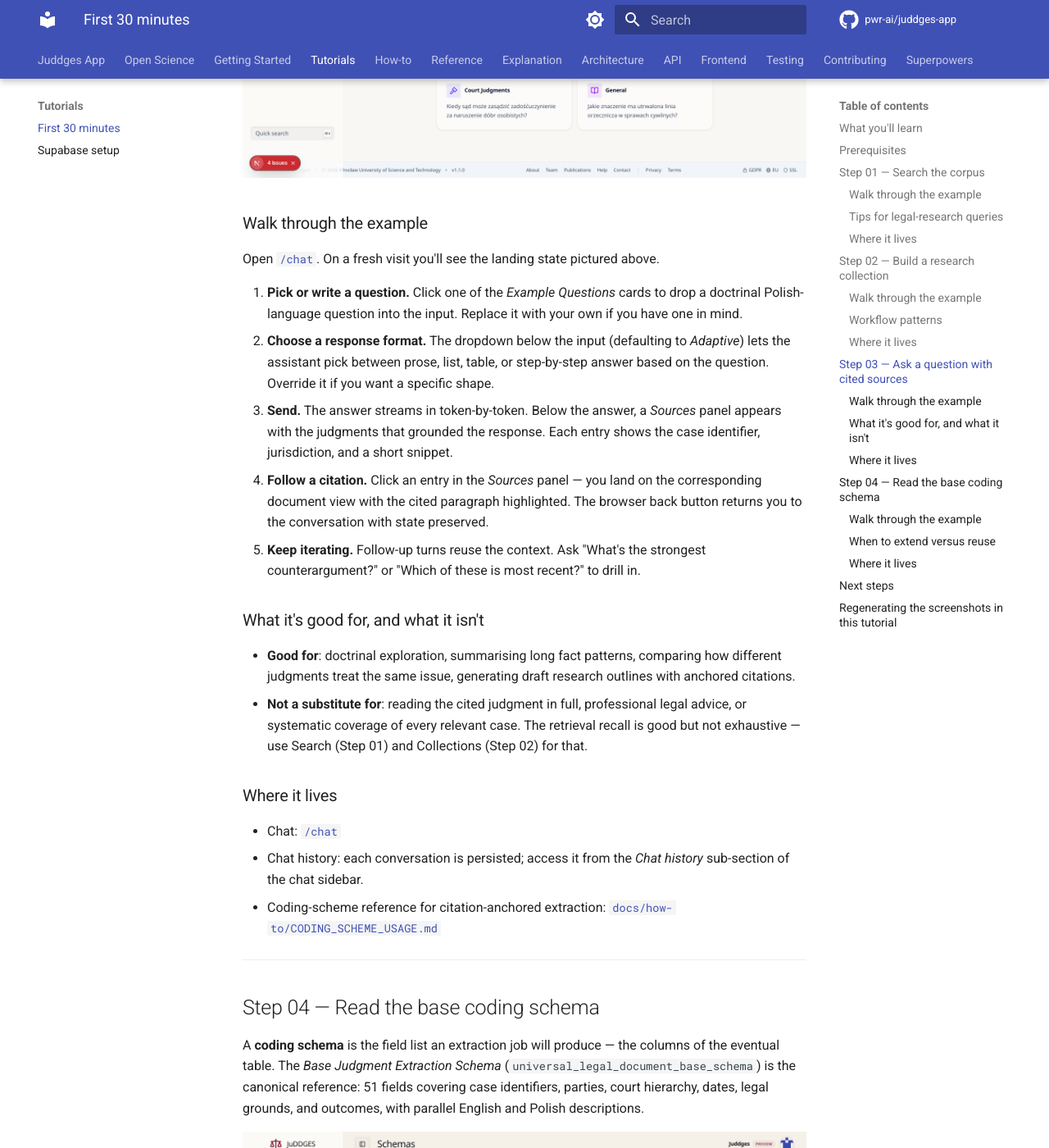
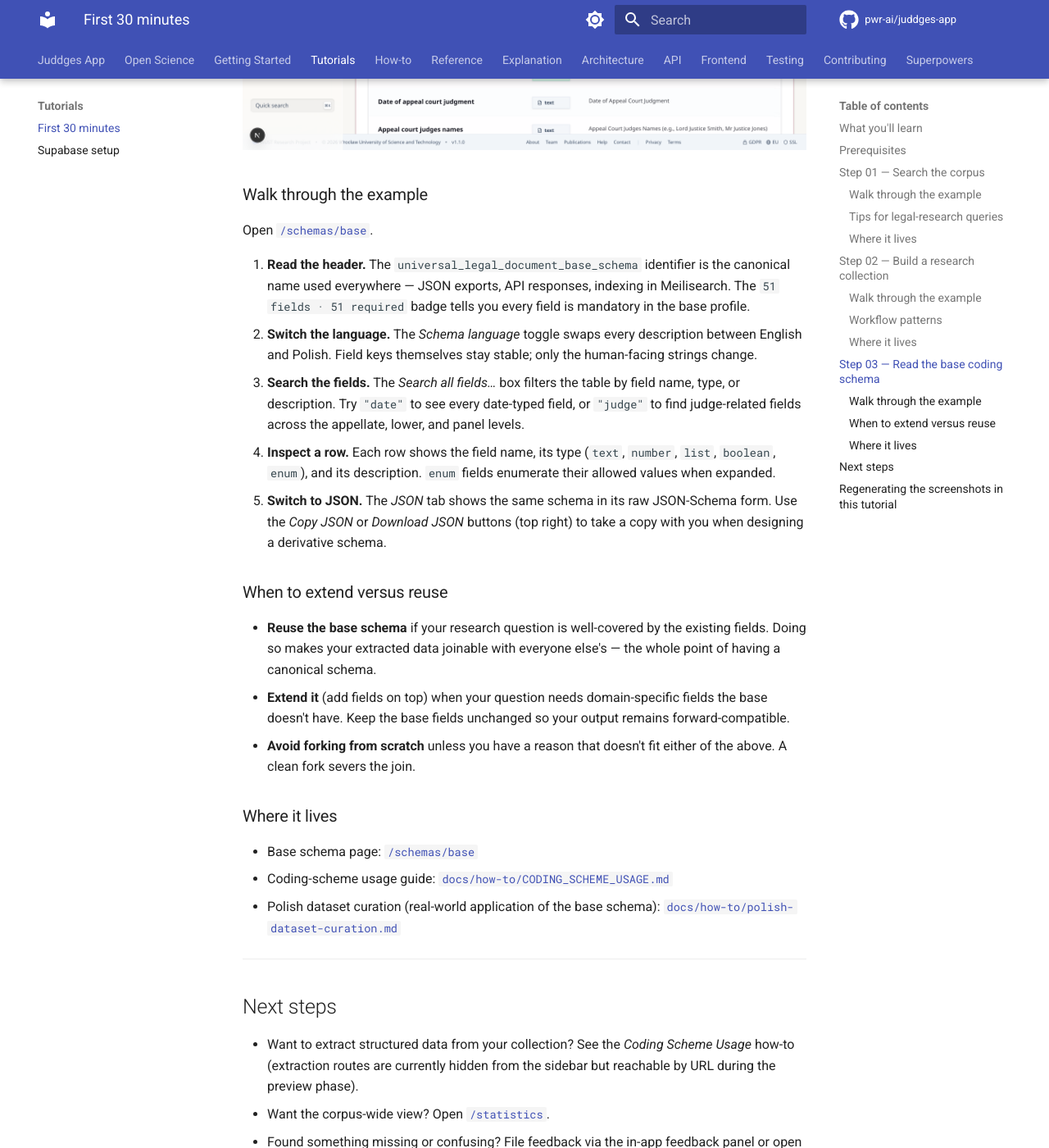
Before and after one commit to pwr-ai/juddges-app, an MkDocs documentation site: the page built from docs/tutorials/first-30-minutes.md, in a window 1280 px wide and 1400 px high, scrolled down 5140 px. Shown: the whole window at 82% size. Built offline with MkDocs 1.6.1 and Material for MkDocs 9.7.7, drawn with Linux system fonts in a browser that asks for light colours; comment, search, counter and statistics services are not loaded; some of the changed text lies outside the part shown.

Commit message:
refactor(onboarding): drop chat step from the tour
Three-step tour now: Search → Collections → Base coding schema. The
chat page (/chat) still works and is still listed in the sidebar
reference, but it's no longer foregrounded in the new-user onboarding.

- /onboarding: remove the Chat step card and the MessageSquare icon
  import; base-schema step renumbered from 04 to 03; intro copy and
  page metadata updated.
- Tutorial: drop the Step 03 Chat section, renumber the base-schema
  step from 04 to 03, refresh the journey diagram and the TOC table,
  and drop the chat-flavoured prerequisite hint.
- Capture script: remove the step-3-chat entry and the inline phase
  comment that referenced it.
- Sidebar reference: /chat row in the hidden-routes table no longer
  links to a tutorial step; base-schema row now points at Step 03.
- /help FAQ: rewrite the "where should I start" answer for the
  three-step framing.
- Delete the orphaned step-3-chat.png from both mirror locations.

````diff
--- a/docs/tutorials/first-30-minutes.md
+++ b/docs/tutorials/first-30-minutes.md
@@ -1,9 +1,8 @@
 # First 30 minutes with JUDDGES
 
-A four-step tour for legal researchers logging in for the first time. By the
-end you will have searched the corpus, saved a research collection, asked a
-question with cited sources, and reviewed the base coding schema used across
-JUDDGES extraction pipelines.
+A three-step tour for legal researchers logging in for the first time. By
+the end you will have searched the corpus, saved a research collection, and
+reviewed the base coding schema used across JUDDGES extraction pipelines.
 
 > **In-app version:** the live, clickable equivalent of this tutorial lives at
 > [`/onboarding`](https://juddges.com/onboarding) inside the app. Both surfaces
@@ -16,25 +15,23 @@
     A[Log in] --> B[Search]
     B --> C[Document]
     C --> D[Collection]
-    D --> E[Chat with citations]
-    E --> F[Base coding schema]
+    D --> E[Base coding schema]
 ```
 
 | Step | Goal | Time |
 |---|---|---|
 | 01 | Search the corpus with hybrid semantic + full-text ranking | ~8 min |
 | 02 | Build a research collection | ~5 min |
-| 03 | Ask a question with cited sources | ~10 min |
-| 04 | Read the base coding schema | ~7 min |
+| 03 | Read the base coding schema | ~7 min |
 
 ## Prerequisites
 
 - A JUDDGES account (request access at
   [lukasz.augustyniak@pwr.edu.pl](mailto:lukasz.augustyniak@pwr.edu.pl)).
 - A modern browser. Firefox, Chrome, Safari, and Edge all work.
-- Optional: a sample question or fact pattern from your research area. The
-  tour works without one, but real research questions make Step 03 much more
-  illustrative.
+- Optional: a sample search query or fact pattern from your research area.
+  The tour works without one, but a real research question makes Step 01
+  much more illustrative.
 
 The dashboard is the home page after login. Below the headline statistics
 you'll see the entry points referenced throughout this tutorial.
@@ -149,61 +146,7 @@
 
 ---
 
-## Step 03 — Ask a question with cited sources
-
-The chat assistant is **retrieval-augmented**: each question is used to
-retrieve the most relevant judgments from the corpus, those judgments are
-fed to the LLM as context, and every sentence in the response is
-grounded in a specific cited document. The cited-sources panel makes
-that grounding inspectable.
-
-![Chat landing page showing the heading 'What legal question can JuDDGES help you with?', the input bar with placeholder text, an Adaptive response-format selector, and four example-question cards across General, Tax Law, and Court Judgments categories.](../assets/onboarding/step-3-chat.png)
-
-### Walk through the example
-
-Open [`/chat`](https://juddges.com/chat). On a fresh visit you'll see the
-landing state pictured above.
-
-1. **Pick or write a question.** Click one of the *Example Questions*
-   cards to drop a doctrinal Polish-language question into the input.
-   Replace it with your own if you have one in mind.
-2. **Choose a response format.** The dropdown below the input
-   (defaulting to *Adaptive*) lets the assistant pick between prose,
-   list, table, or step-by-step answer based on the question. Override
-   it if you want a specific shape.
-3. **Send.** The answer streams in token-by-token. Below the answer, a
-   *Sources* panel appears with the judgments that grounded the
-   response. Each entry shows the case identifier, jurisdiction, and a
-   short snippet.
-4. **Follow a citation.** Click an entry in the *Sources* panel — you
-   land on the corresponding document view with the cited paragraph
-   highlighted. The browser back button returns you to the conversation
-   with state preserved.
-5. **Keep iterating.** Follow-up turns reuse the context. Ask
-   "What's the strongest counterargument?" or "Which of these is
-   most recent?" to drill in.
-
-### What it's good for, and what it isn't
-
-- **Good for**: doctrinal exploration, summarising long fact patterns,
-  comparing how different judgments treat the same issue, generating
-  draft research outlines with anchored citations.
-- **Not a substitute for**: reading the cited judgment in full,
-  professional legal advice, or systematic coverage of every relevant
-  case. The retrieval recall is good but not exhaustive — use Search
-  (Step 01) and Collections (Step 02) for that.
-
-### Where it lives
-
-- Chat: [`/chat`](https://juddges.com/chat)
-- Chat history: each conversation is persisted; access it from the
-  *Chat history* sub-section of the chat sidebar.
-- Coding-scheme reference for citation-anchored extraction:
-  [`docs/how-to/CODING_SCHEME_USAGE.md`](../how-to/CODING_SCHEME_USAGE.md)
-
----
-
-## Step 04 — Read the base coding schema
+## Step 03 — Read the base coding schema
 
 A **coding schema** is the field list an extraction job will produce —
 the columns of the eventual table. The *Base Judgment Extraction
````
Also changed, not shown: docs/reference/sidebar-map.md (+2 -2 lines), frontend/scripts/docs/capture-screenshots.mjs (+0 -13 lines), docs/assets/onboarding/step-3-chat.png (deleted), frontend/public/docs/onboarding/step-3-chat.png (deleted), 2 other files.
